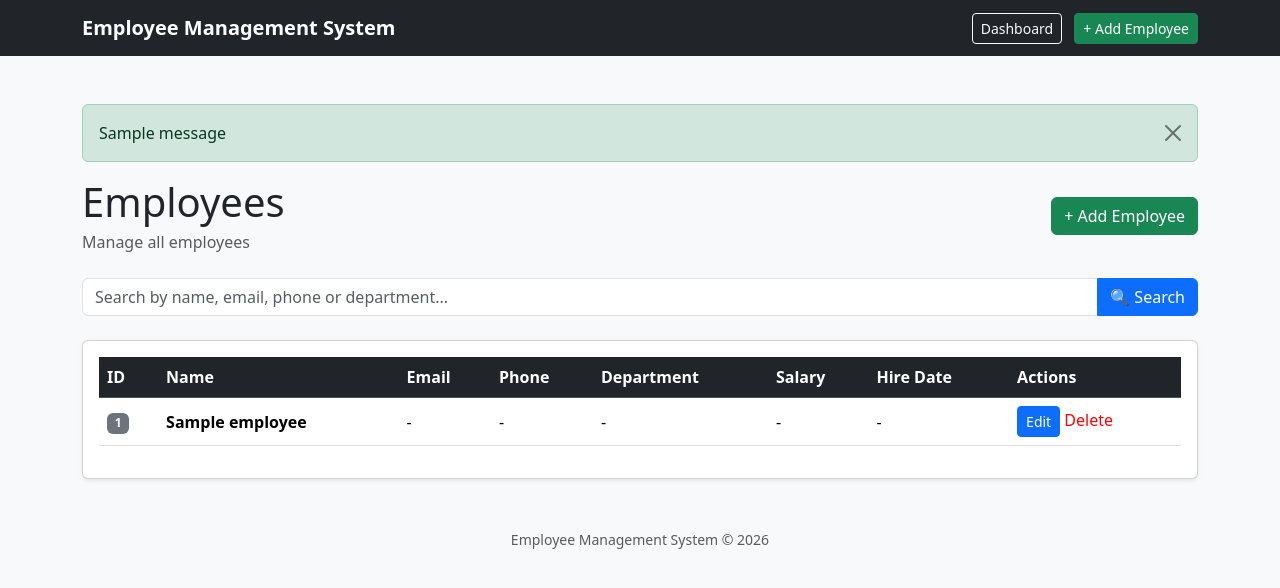
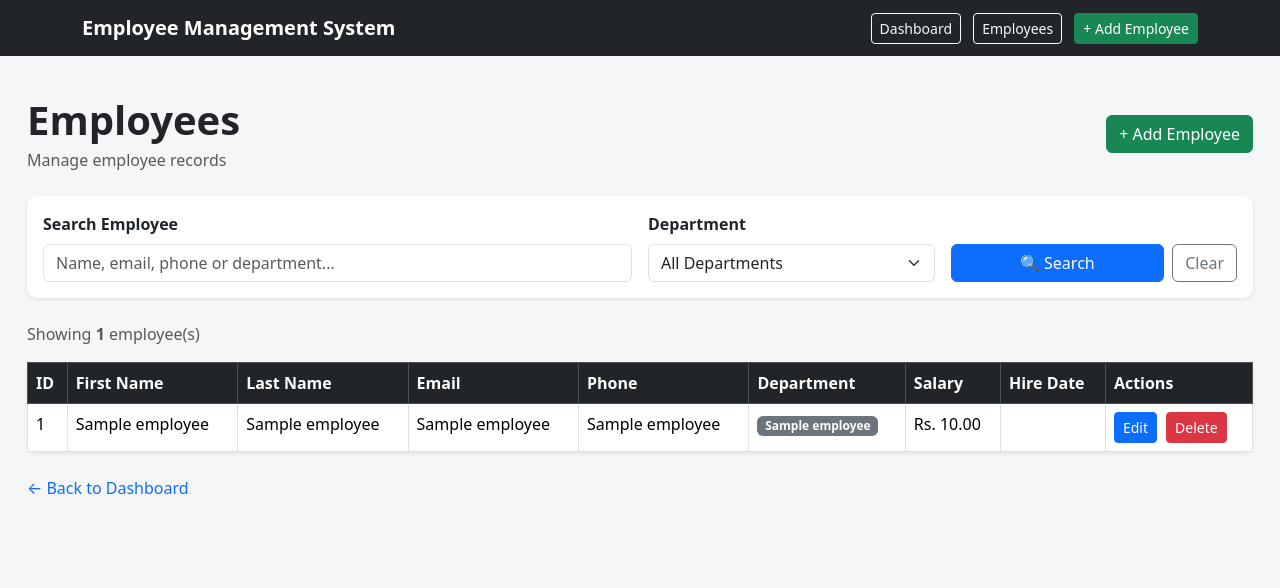
Before and after one commit to FaizRasool-dev/employee-management-system, a Flask app: template templates/employees.html in a window 1280 px wide. Shown: the top 588 px of the page. Run offline with Flask 3, Linux system fonts and the light colour scheme; the template is opened without the code that fills it: most values are stand-ins (such as "Sample title", 1, 10 or a date in 2020); one stand-in notice (Sample message) is shown.

Commit message:
add advanced employee search and filtering

```diff
--- a/app.py
+++ b/app.py
@@ -189,6 +189,7 @@ def add_employee():
 def employees():
 
     search = request.args.get("search", "").strip()
+    department = request.args.get("department", "").strip()
 
     connection = None
     cursor = None
@@ -197,50 +198,73 @@ def employees():
         connection = get_connection()
         cursor = connection.cursor()
 
+        # Get all departments for filter dropdown
+        cursor.execute("""
+            SELECT DISTINCT department
+            FROM employees
+            WHERE department IS NOT NULL
+            ORDER BY department
+        """)
+
+        departments = [row[0] for row in cursor.fetchall()]
+
+        # Base query
+        query = """
+            SELECT employee_id,
+                   first_name,
+                   last_name,
+                   email,
+                   phone,
+                   department,
+                   salary,
+                   hire_date
+            FROM employees
+            WHERE 1 = 1
+        """
+
+        params = {}
+
+        # Search filter
         if search:
-            query = """
-                SELECT employee_id,
-                       first_name,
-                       last_name,
-                       email,
-                       phone,
-                       department,
-                       salary,
-                       hire_date
-                FROM employees
-                WHERE LOWER(first_name) LIKE LOWER(:search)
-                   OR LOWER(last_name) LIKE LOWER(:search)
-                   OR LOWER(email) LIKE LOWER(:search)
-                   OR LOWER(phone) LIKE LOWER(:search)
-                   OR LOWER(department) LIKE LOWER(:search)
-                ORDER BY employee_id
+            query += """
+                AND (
+                    LOWER(first_name) LIKE LOWER(:search)
+                    OR LOWER(last_name) LIKE LOWER(:search)
+                    OR LOWER(email) LIKE LOWER(:search)
+                    OR LOWER(phone) LIKE LOWER(:search)
+                    OR LOWER(department) LIKE LOWER(:search)
+                )
             """
 
-            cursor.execute(query, {"search": f"%{search}%"})
+            params["search"] = f"%{search}%"
 
-        else:
-            cursor.execute("""
-                SELECT employee_id,
-                       first_name,
-                       last_name,
-                       email,
-                       phone,
-                       department,
-                       salary,
-                       hire_date
-                FROM employees
-                ORDER BY employee_id
-            """)
+        # Department filter
+        if department:
+            query += """
+                AND LOWER(department) = LOWER(:department)
+            """
+
+            params["department"] = department
+
+        query += """
+            ORDER BY employee_id
+        """
+
+        cursor.execute(query, params)
 
         employees = cursor.fetchall()
 
         return render_template(
             "employees.html",
             employees=employees,
-            search=search
+            search=search,
+            department=department,
+            departments=departments,
+            result_count=len(employees)
         )
 
     finally:
+
         if cursor:
             cursor.close()
 
--- a/templates/employees.html
+++ b/templates/employees.html
@@ -10,9 +10,33 @@
     <link
         href="https://cdn.jsdelivr.net/npm/bootstrap@5.3.3/dist/css/bootstrap.min.css"
         rel="stylesheet">
+
+    <style>
+        body {
+            background: #f4f6f8;
+        }
+
+        .page-container {
+            max-width: 1250px;
+            margin: 40px auto;
+        }
+
+        .employee-card {
+            border: none;
+            border-radius: 10px;
+        }
+
+        .table th {
+            white-space: nowrap;
+        }
+
+        .action-btn {
+            margin-right: 5px;
+        }
+    </style>
 </head>
 
-<body class="bg-light">
+<body>
 
 <!-- Navigation -->
 <nav class="navbar navbar-dark bg-dark">
@@ -27,6 +51,10 @@
                 Dashboard
             </a>
 
+            <a href="/employees" class="btn btn-outline-light btn-sm me-2">
+                Employees
+            </a>
+
             <a href="/add-employee" class="btn btn-success btn-sm">
                 + Add Employee
             </a>
@@ -36,38 +64,16 @@
 </nav>
 
 
-    <!-- Main Content -->
-    <div class="container mt-5">
-        {% with messages = get_flashed_messages(with_categories=true) %}
+<div class="container-fluid page-container">
 
-        {% if messages %}
-
-            {% for category, message in messages %}
-
-             <div class="alert alert-{{ category }} alert-dismissible fade show"
-                     role="alert">
-
-                    {{ message }}
-
-                <button type="button"
-                        class="btn-close"
-                        data-bs-dismiss="alert">
-                </button>
-
-            </div>
-
-            {% endfor %}
-
-        {% endif %}
-
-    {% endwith %}
-
+    <!-- Header -->
     <div class="d-flex justify-content-between align-items-center mb-4">
 
         <div>
-                <h1 class="mb-1">Employees</h1>
+            <h1 class="fw-bold mb-1">Employees</h1>
+
             <p class="text-muted mb-0">
-                    Manage all employees
+                Manage employee records
             </p>
         </div>
 
@@ -77,36 +83,127 @@
 
     </div>
 
-<form method="GET" action="/employees" class="mb-4">
-    <div class="input-group">
+
+    <!-- Search & Filter Card -->
+    <div class="card employee-card shadow-sm mb-4">
+
+        <div class="card-body">
+
+            <form method="GET" action="/employees">
+
+                <div class="row g-3 align-items-end">
+
+                    <!-- Search -->
+                    <div class="col-md-6">
+
+                        <label class="form-label fw-bold">
+                            Search Employee
+                        </label>
+
                         <input
                             type="text"
                             name="search"
                             class="form-control"
-            placeholder="Search by name, email, phone or department..."
+                            placeholder="Name, email, phone or department..."
                             value="{{ search }}">
 
-        <button type="submit" class="btn btn-primary">
+                    </div>
+
+
+                    <!-- Department -->
+                    <div class="col-md-3">
+
+                        <label class="form-label fw-bold">
+                            Department
+                        </label>
+
+                        <select name="department" class="form-select">
+
+                            <option value="">
+                                All Departments
+                            </option>
+
+                            {% for dept in departments %}
+
+                                <option value="{{ dept }}"
+                                    {% if department == dept %}selected{% endif %}>
+                                    {{ dept }}
+                                </option>
+
+                            {% endfor %}
+
+                        </select>
+
+                    </div>
+
+
+                    <!-- Buttons -->
+                    <div class="col-md-3">
+
+                        <div class="d-flex gap-2">
+
+                            <button
+                                type="submit"
+                                class="btn btn-primary w-100">
                                 🔍 Search
                             </button>
 
+                            <a
+                                href="/employees"
+                                class="btn btn-outline-secondary">
+                                Clear
+                            </a>
+
                         </div>
+
+                    </div>
+
+                </div>
+
             </form>
 
+        </div>
+
+    </div>
+
+
+    <!-- Result Count -->
+    <div class="mb-3">
+
+        {% if search or department %}
+
+            <div class="alert alert-info">
+                <strong>{{ result_count }}</strong>
+                employee(s) found.
+            </div>
+
+        {% else %}
+
+            <p class="text-muted">
+                Showing <strong>{{ result_count }}</strong>
+                employee(s)
+            </p>
+
+        {% endif %}
+
+    </div>
+
+
     <!-- Employee Table -->
-        <div class="card shadow-sm">
+    <div class="card employee-card shadow-sm">
 
-            <div class="card-body">
+        <div class="card-body p-0">
 
             <div class="table-responsive">
 
-                    <table class="table table-hover align-middle">
+                <table class="table table-hover table-bordered mb-0">
 
                     <thead class="table-dark">
 
                         <tr>
                             <th>ID</th>
-                                <th>Name</th>
+                            <th>First Name</th>
+                            <th>Last Name</th>
                             <th>Email</th>
                             <th>Phone</th>
                             <th>Department</th>
@@ -117,71 +214,56 @@
 
                     </thead>
 
+
                     <tbody>
 
                         {% for employee in employees %}
 
                         <tr>
 
+                            <td>{{ employee[0] }}</td>
+
+                            <td>{{ employee[1] }}</td>
+
+                            <td>{{ employee[2] }}</td>
+
+                            <td>{{ employee[3] }}</td>
+
+                            <td>{{ employee[4] }}</td>
+
                             <td>
-                                    <span class="badge text-bg-secondary">
-                                        {{ employee[0] }}
+                                <span class="badge bg-secondary">
+                                    {{ employee[5] }}
                                 </span>
                             </td>
 
                             <td>
-                                    <strong>
-                                        {{ employee[1] }} {{ employee[2] or '' }}
-                                    </strong>
+                                Rs. {{ "{:,.2f}".format(employee[6]) }}
                             </td>
 
                             <td>
-                                    {{ employee[3] or '-' }}
+                                {{ employee[7].strftime('%Y-%m-%d')
+                                   if employee[7] else '' }}
                             </td>
 
-                                <td>
-                                    {{ employee[4] or '-' }}
-                                </td>
+                            <td class="text-nowrap">
 
-                                <td>
-                                    {% if employee[5] %}
-                                        <span class="badge text-bg-info">
-                                            {{ employee[5] }}
-                                        </span>
-                                    {% else %}
-                                        -
-                                    {% endif %}
-                                </td>
-
-                                <td>
-                                    {% if employee[6] %}
-                                        {{ "{:,.2f}".format(employee[6]) }}
-                                    {% else %}
-                                        -
-                                    {% endif %}
-                                </td>
-
-                                <td>
-                                    {% if employee[7] %}
-                                        {{ employee[7].strftime('%Y-%m-%d') }}
-                                    {% else %}
-                                        -
-                                    {% endif %}
-                                </td>
-
-                                <td>
-
-                                    <a href="/edit-employee/{{ employee[0] }}"
-                                       class="btn btn-sm btn-primary">
+                                <a
+                                    href="/edit-employee/{{ employee[0] }}"
+                                    class="btn btn-sm btn-primary action-btn">
                                     Edit
                                 </a>
 
-                                    <form method="POST"
+
+                                <form
+                                    method="POST"
                                     action="/delete-employee/{{ employee[0] }}"
                                     style="display:inline;"
                                     onsubmit="return confirm('Are you sure you want to delete this employee?');">
-                                        <button type="submit"
-                                                style="border:none; background:none; color:red; cursor:pointer; padding:0;">
+
+                                    <button
+                                        type="submit"
+                                        class="btn btn-sm btn-danger">
                                         Delete
                                     </button>
 
@@ -195,17 +277,16 @@
 
                         <tr>
 
-                                <td colspan="8"
-                                    class="text-center text-muted py-4">
+                            <td colspan="9"
+                                class="text-center py-5">
 
-                                    No employees found.
+                                <h5 class="text-muted">
+                                    No employees found
+                                </h5>
 
-                                    <br>
-
-                                    <a href="/add-employee"
-                                       class="btn btn-success btn-sm mt-3">
-                                        Add First Employee
-                                    </a>
+                                <p class="text-muted">
+                                    Try another search or department.
+                                </p>
 
                             </td>
 
@@ -223,18 +304,22 @@
 
     </div>
 
+
+    <!-- Back -->
+    <div class="mt-4">
+
+        <a href="/" class="text-decoration-none">
+            ← Back to Dashboard
+        </a>
+
+    </div>
+
 </div>
 
 
-    <!-- Footer -->
-    <footer class="text-center text-muted mt-5 mb-4">
+<script
+    src="https://cdn.jsdelivr.net/npm/bootstrap@5.3.3/dist/js/bootstrap.bundle.min.js">
+</script>
 
-        <small>
-            Employee Management System &copy; 2026
-        </small>
-
-    </footer>
-<script src="https://cdn.jsdelivr.net/npm/bootstrap@5.3.3/dist/js/bootstrap.bundle.min.js"></script>
 </body>
-
 </html>
```
Lines whose indentation alone changed are shown as unchanged.
